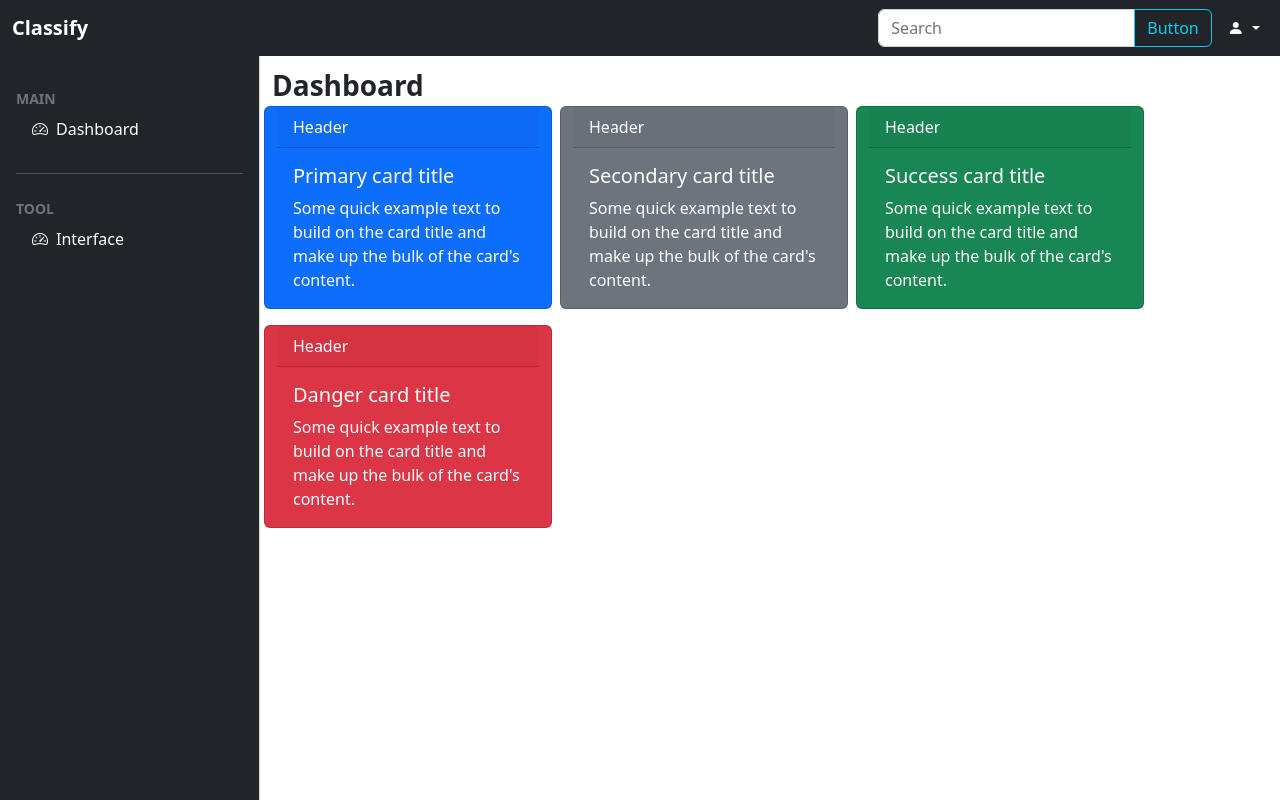
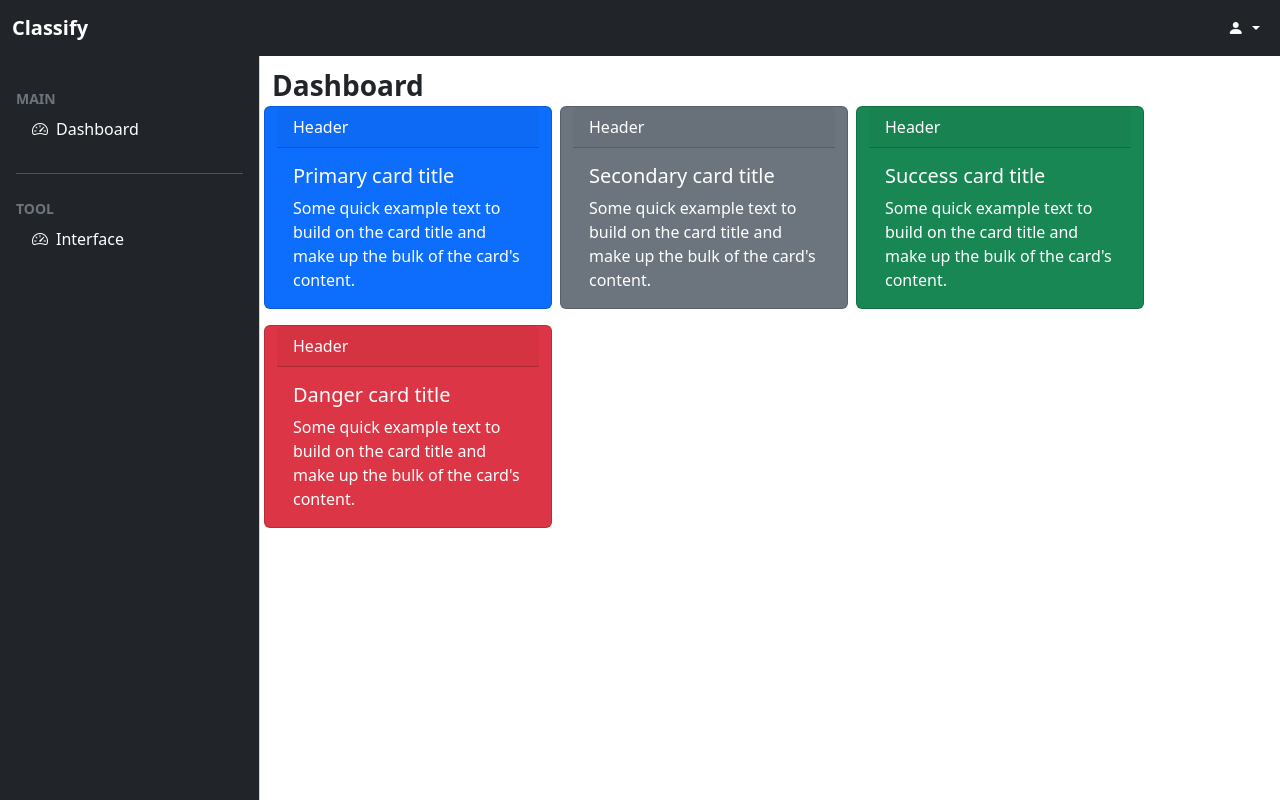
Before and after one commit to louiskwt/tutor_assistant, a Django app: page /test-dashboard in a window 1280 px wide. Run offline with Django 4.2, Linux system fonts and the light colour scheme.

Commit message:
cleaned up

```diff
--- a/templates/dashboard.html
+++ b/templates/dashboard.html
@@ -22,12 +22,9 @@
           <i class="bi bi-gear"></i>
         </button>
         <div class="collapse navbar-collapse" id="navbarSupportedContent">
-          <form class="d-flex ms-auto mt-3 mt-md-0" role="search">
-            <div class="input-group">
-              <input type="text" class="form-control" placeholder="Search" aria-label="Search" aria-describedby="button-addon2" />
-              <button class="btn btn-outline-info" type="button" id="button-addon2">Button</button>
-            </div>
-          </form>
+          <div class="d-flex ms-auto mt-3 mt-md-0" role="search">
+
+          </div>
           <ul class="navbar-nav">
             <li class="nav-item dropdown">
               <a class="nav-link dropdown-toggle ms-2 text-white" href="#" role="button" data-bs-toggle="dropdown" aria-expanded="false">
```
